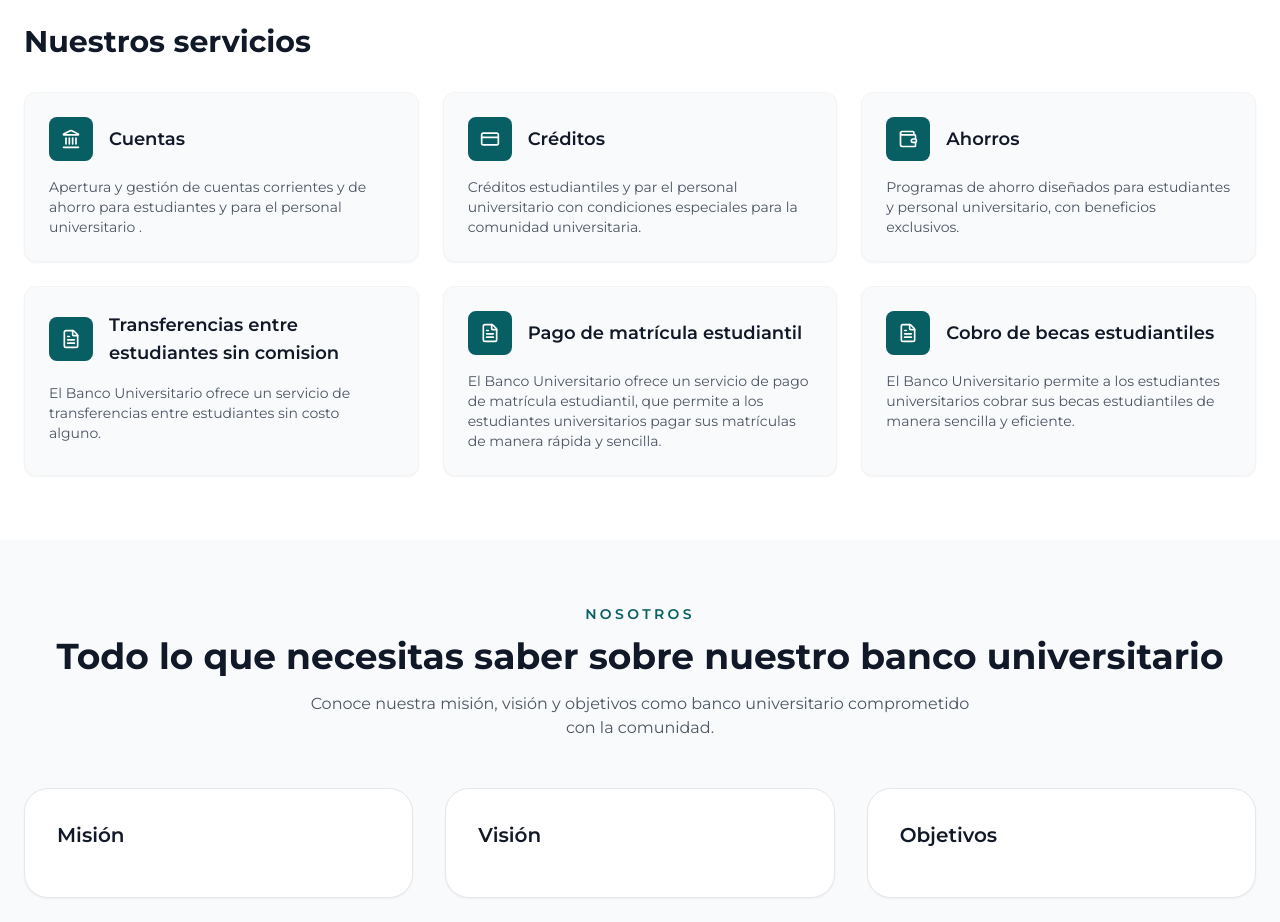
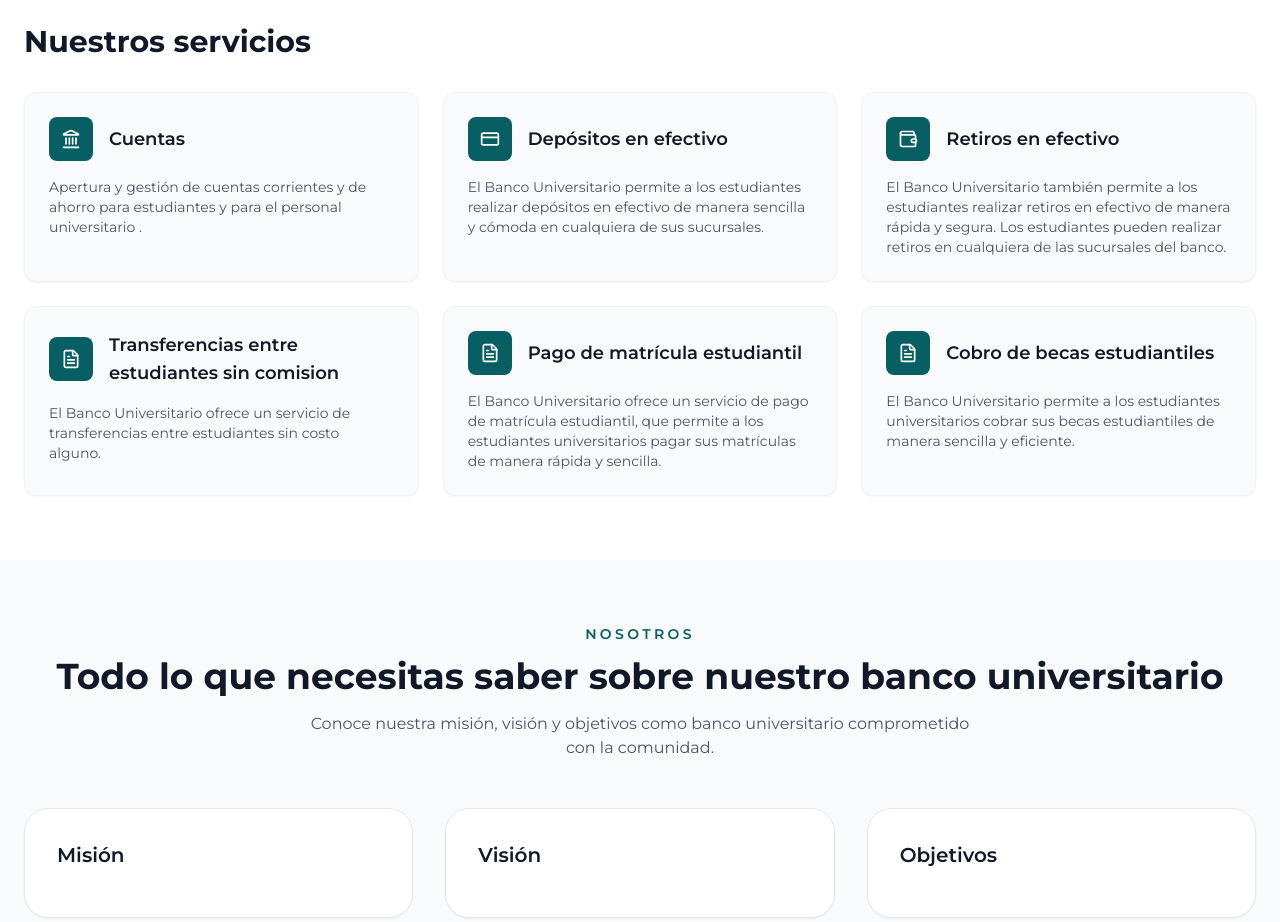
Before and after one commit to elujs/web-banco-universitario, a Vue app: page / in a window 1280 px wide. Shown: the part 840-1762 px from the top of the page. Built offline with nearby package versions, Linux system fonts and the light colour scheme.

Commit message:
correccion de la informacion de los servicios del banco

```diff
--- a/src/components/Servicios.vue
+++ b/src/components/Servicios.vue
@@ -35,16 +35,16 @@ const services = ref([
     icon: Landmark,
   },
   {
-    title: 'Créditos',
+    title: 'Depósitos en efectivo',
     description:
-      'Créditos estudiantiles y par el personal universitario con condiciones especiales para la comunidad universitaria.',
+      'El Banco Universitario permite a los estudiantes realizar depósitos en efectivo de manera sencilla y cómoda en cualquiera de sus sucursales. ',
     icon: CreditCard,
   },
 
   {
-    title: 'Ahorros',
+    title: 'Retiros en efectivo',
     description:
-      'Programas de ahorro diseñados para estudiantes y personal universitario, con beneficios exclusivos.',
+      'El Banco Universitario también permite a los estudiantes realizar retiros en efectivo de manera rápida y segura. Los estudiantes pueden realizar retiros en cualquiera de las sucursales del banco.',
     icon: Wallet,
   },
 
```
